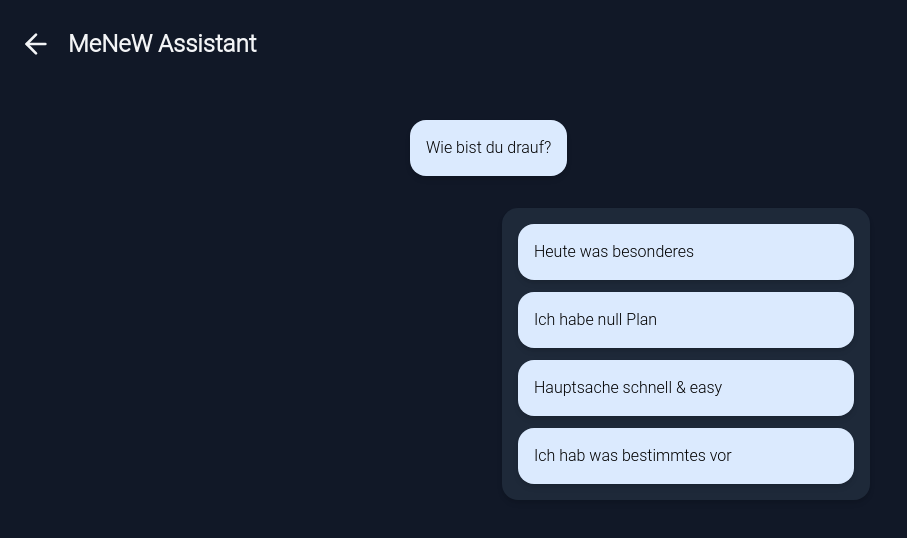
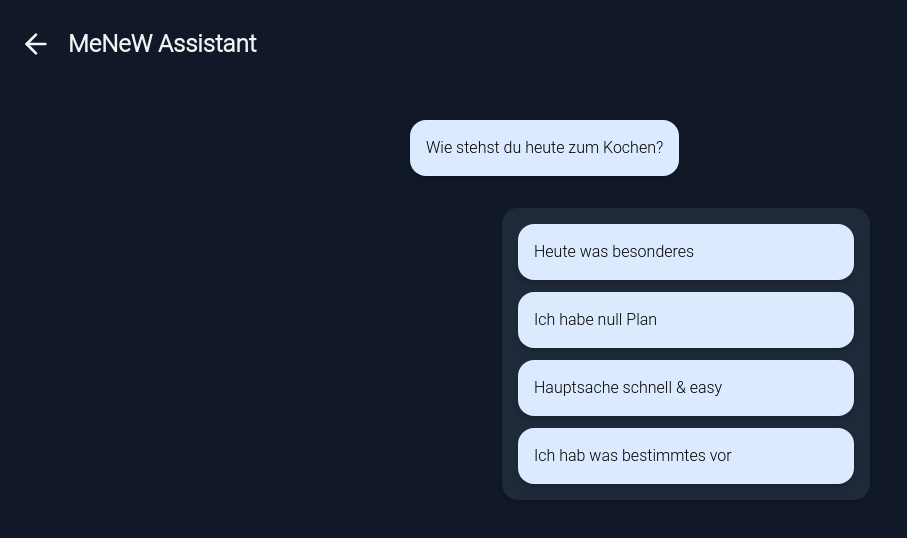
Before and after one commit to BaernHaeckt-MeNeW/MeNeW, a React (Vite) app in the folder frontend/: page /dialog in a window 1280 px wide. Shown: the top 538 px of the page, without its empty margins (0-907 px from the left). Built offline with nearby package versions, Linux system fonts and the light colour scheme; no server answers.

Commit message:
fixed dialogue options

```diff
--- a/frontend/src/inspiration/data/questions.ts
+++ b/frontend/src/inspiration/data/questions.ts
@@ -2,7 +2,7 @@ import type {Question} from "../model/dialog.ts";
 
 
 export const QUESTIONS_TREE: Question = {
-    text: "Wie bist du drauf?",
+    text: "Wie stehst du heute zum Kochen?",
     answers: [
         {
             text: "Heute was besonderes",
```
